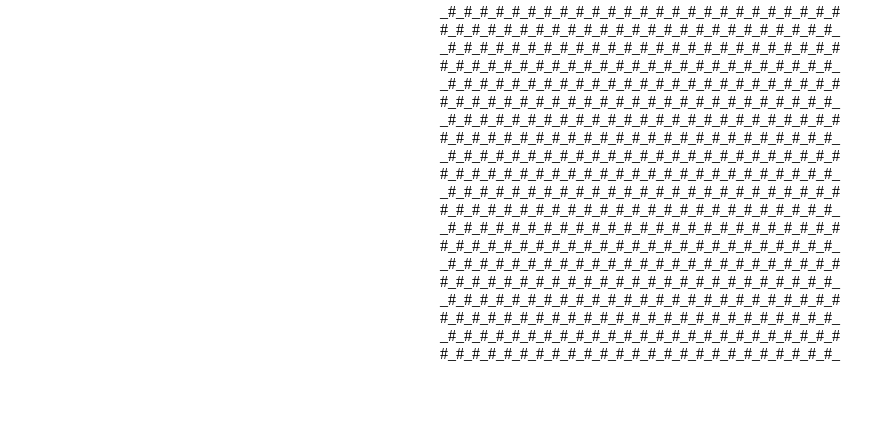
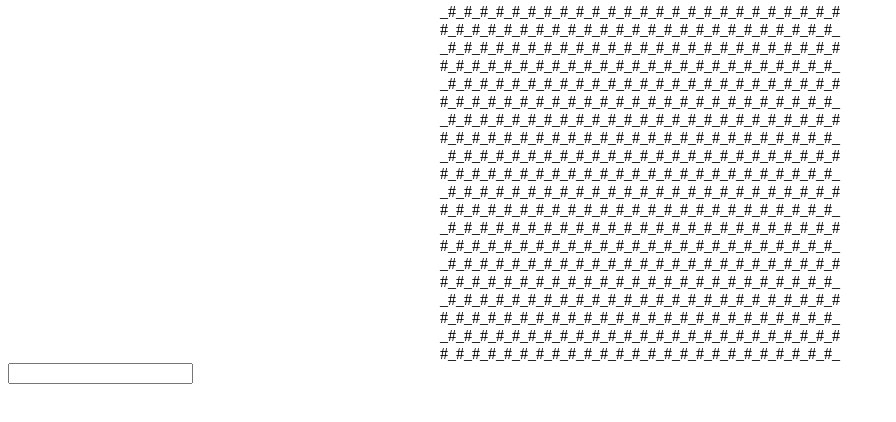
Before and after one commit to S-Kozachuk/chess-board, a plain HTML site: page index.html in a window 1280 px wide. Shown: the part 84-506 px from the top of the page, without its empty margins (0-896 px from the left). Drawn offline with Linux system fonts and the light colour scheme.

Commit message:
SL/Added input field to html layout

```diff
--- a/index.html
+++ b/index.html
@@ -10,6 +10,7 @@
 	<body>
   		<h1>Chess board</h1>
 		<div class="output"></div>
+		<input class="input" type="text">
   		<script src="js/main.js"></script>
 	</body>
 </html>
```
